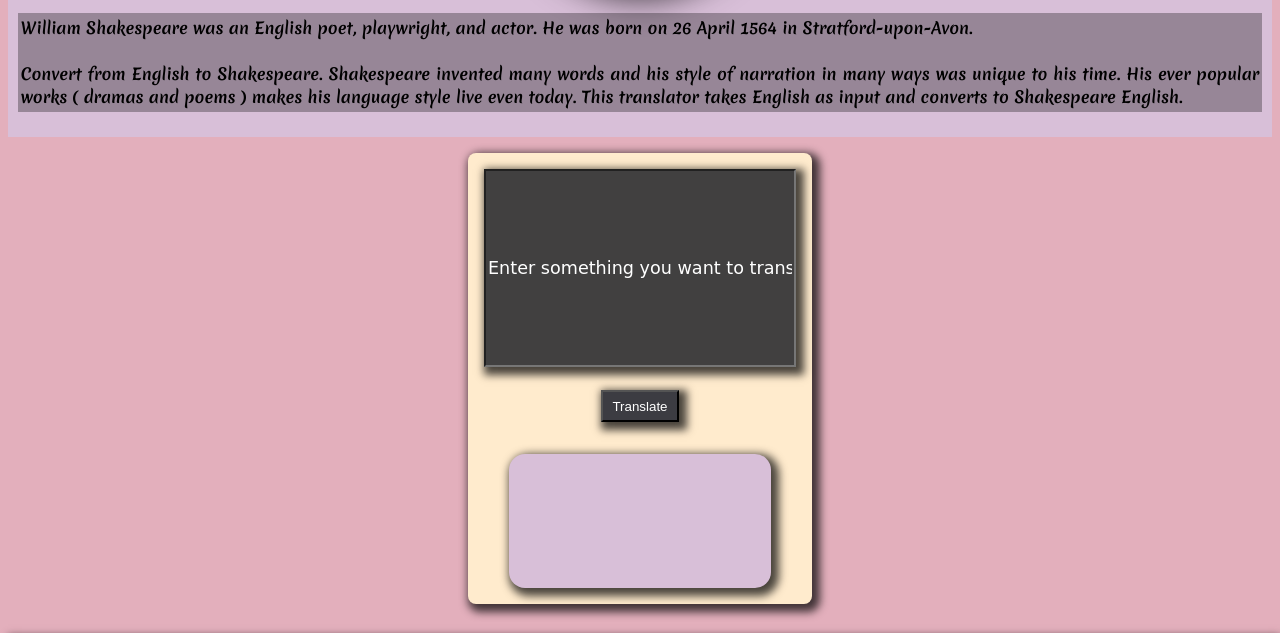
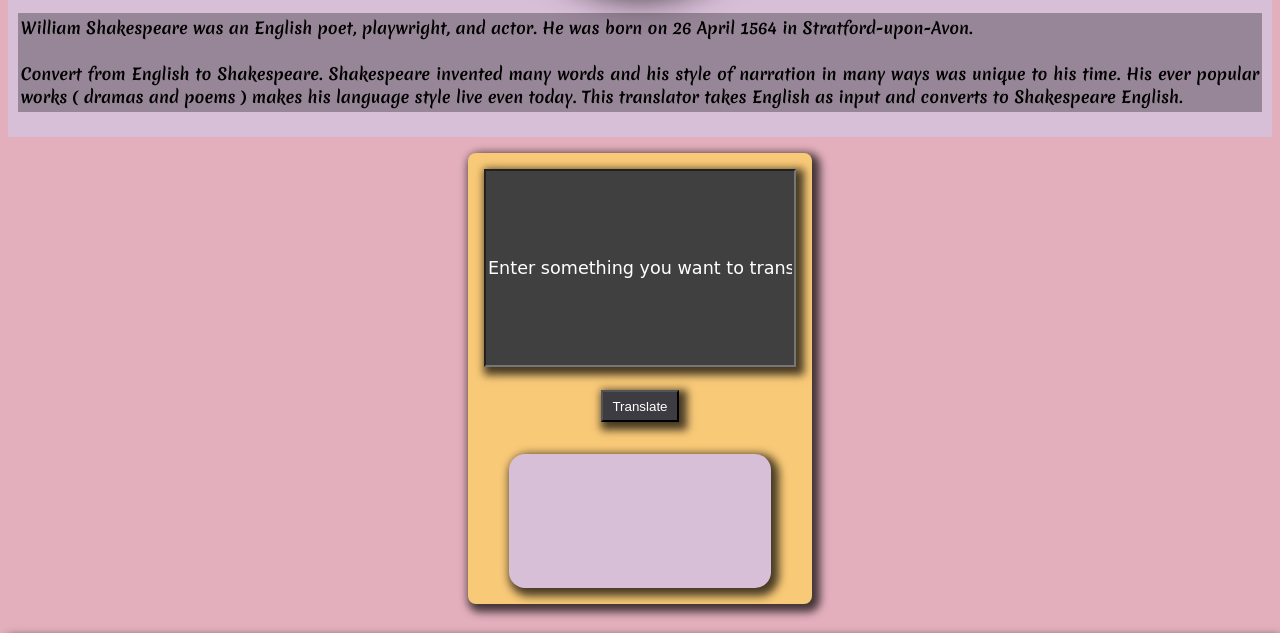
Before and after one commit to AmitThakur11/shakespeare-Translator, a website built with Parcel: page index.html in a window 1280 px wide. Shown: the part 386-1019 px from the top of the page. Built offline with nearby package versions, Linux system fonts and the light colour scheme; a web font is replaced by a local one.

Commit message:
user-panel color added

```diff
--- a/styles.css
+++ b/styles.css
@@ -47,7 +47,7 @@
 }
 #user-pannel {
   text-align: center;
-  background-color: blanchedalmond;
+  background-color: rgb(248, 201, 119);
   padding:1rem;
   box-shadow: 4px 4px 8px 4px rgba(5, 5, 5, 0.726);
   border-radius:0.5rem;
```
